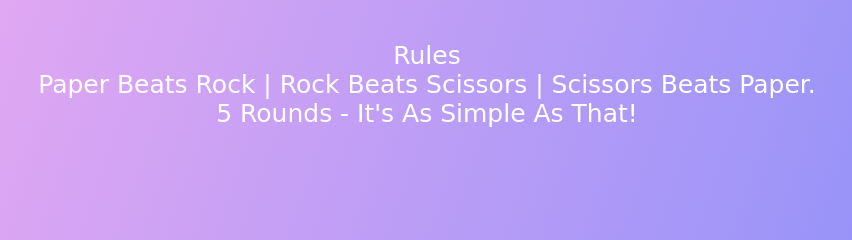
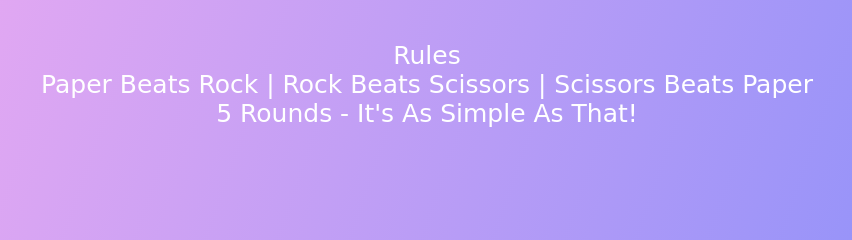
Before and after one commit to bubblegumloco/RockPaperScissors, a plain HTML site: page index.html in a window 1280 px wide. Shown: the part 603-843 px from the top of the page, 213-1065 px from the left. Drawn offline with Linux system fonts and the light colour scheme; a web font is replaced by a local one.

Commit message:
Update index.html

```diff
--- a/index.html
+++ b/index.html
@@ -56,7 +56,7 @@
     <div class="rules">
       <div id="rulesTitle">Rules</div>
       <div id="rulesDesc">
-        Paper Beats Rock | Rock Beats Scissors | Scissors Beats Paper.
+        Paper Beats Rock | Rock Beats Scissors | Scissors Beats Paper
       </div>
       <div>5 Rounds - It's As Simple As That!</div>
     </div>
```
